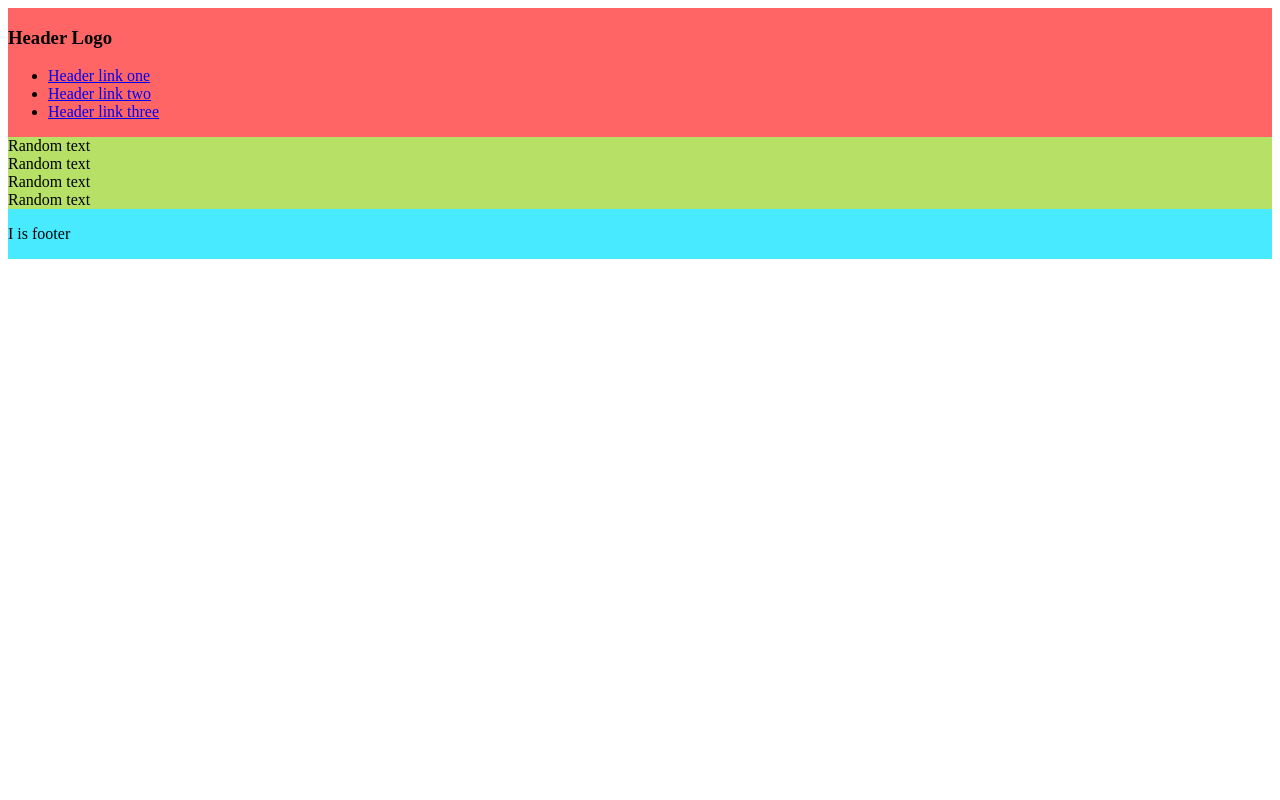
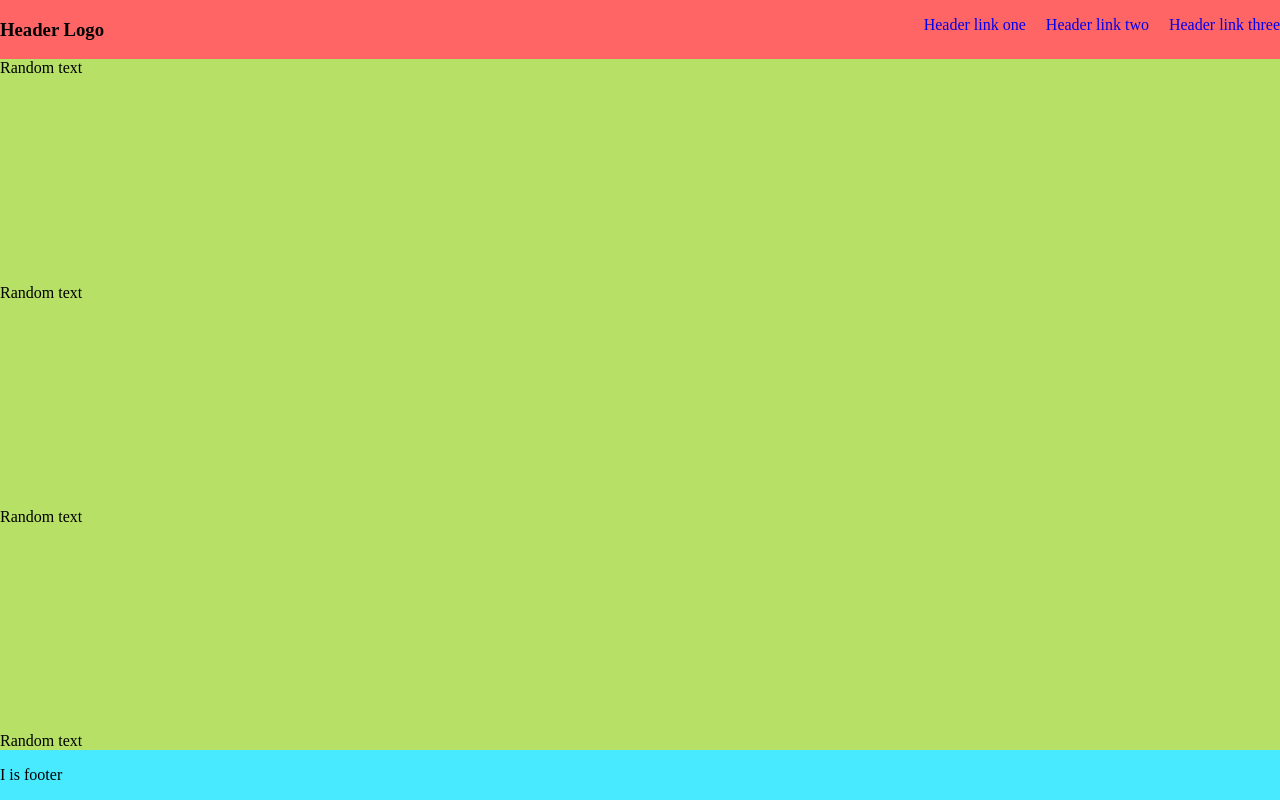
Before and after one commit to Harliamonti/landing-page, a plain HTML site: page index.html in a window 1280 px wide. Drawn offline with Linux system fonts and the light colour scheme.

Commit message:
Add basic structure and text to header

```diff
--- a/css/style.css
+++ b/css/style.css
@@ -1,16 +1,31 @@
 body {
+    height:100vh;
+
+    margin: 0;
+
     display: flex;
     flex-direction: column;
 }
 
 header {
     background-color: #ff6565;
+
+    display: flex;
+    justify-content: space-between;
+}
+
+.header-links {
+    display: flex;
+    gap: 20px;
 }
 
 main {
     background-color: #b6e066;
     display: flex;
     flex-direction: column;
+    justify-content: space-between;
+
+    flex: 1;
 }
 
 .main-box {
@@ -20,3 +35,11 @@ main {
 footer {
     background-color: #47eaff;
 }
+
+a {
+    text-decoration: none;
+}
+
+ul {
+    list-style-type: none;
+}
--- a/index.html
+++ b/index.html
@@ -10,7 +10,7 @@
 <body>
     <header>
         <h3>Header Logo</h3>
-        <ul>
+        <ul class="header-links">
             <li><a href="#">Header link one</a></li>
             <li><a href="#">Header link two</a></li>
             <li><a href="#">Header link three</a></li>
@@ -18,10 +18,10 @@
     </header>
 
     <main>
-        <div class="main-box main-item-upper"> Random text</div>
-        <div class="main-box main-item-middle-1">Random text</div>
-        <div class="main-box main-item-middle-2">Random text</div>
-        <div class="main-box main-item-lower">Random text</div>
+        <div class="main-box main-item-1"> Random text</div>
+        <div class="main-box main-item-2">Random text</div>
+        <div class="main-box main-item-3">Random text</div>
+        <div class="main-box main-item-4">Random text</div>
     </main>
     <footer>
         <p>I is footer</p>
```
